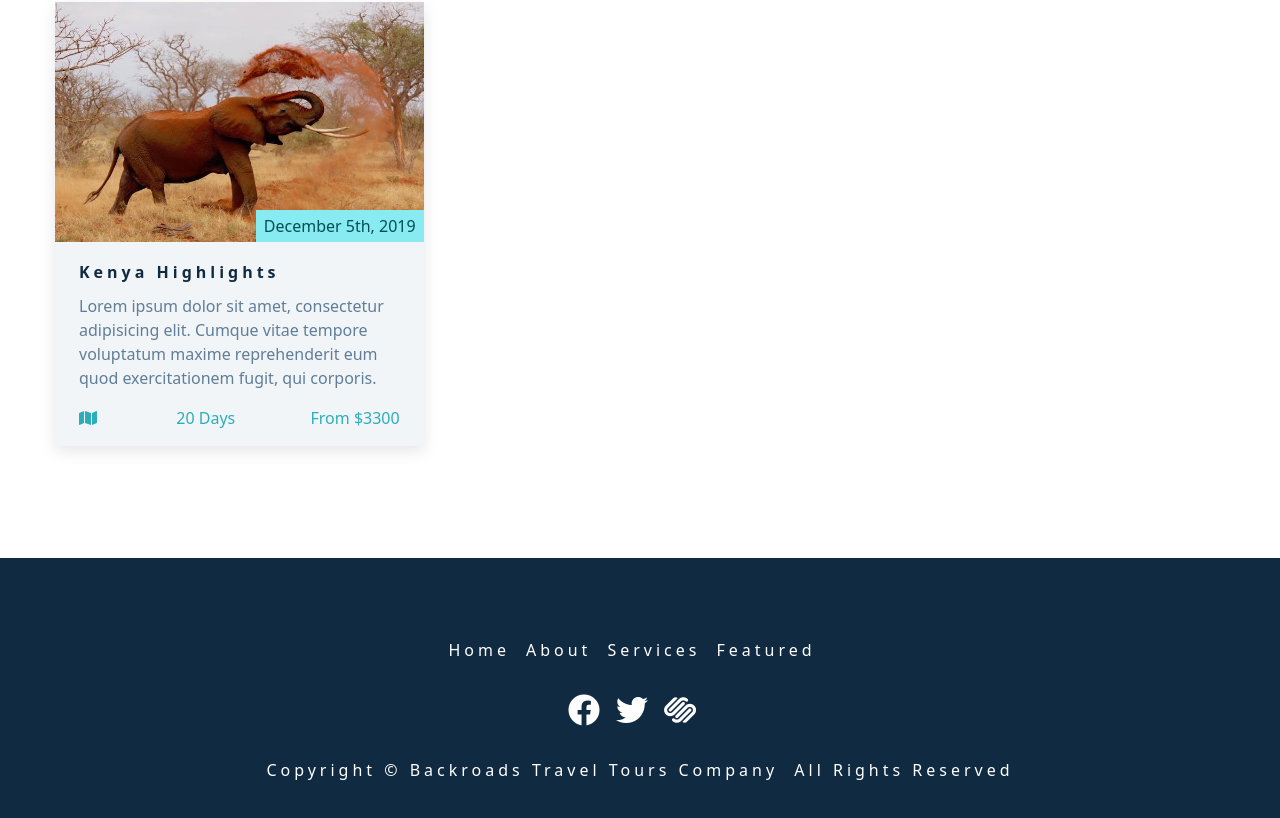
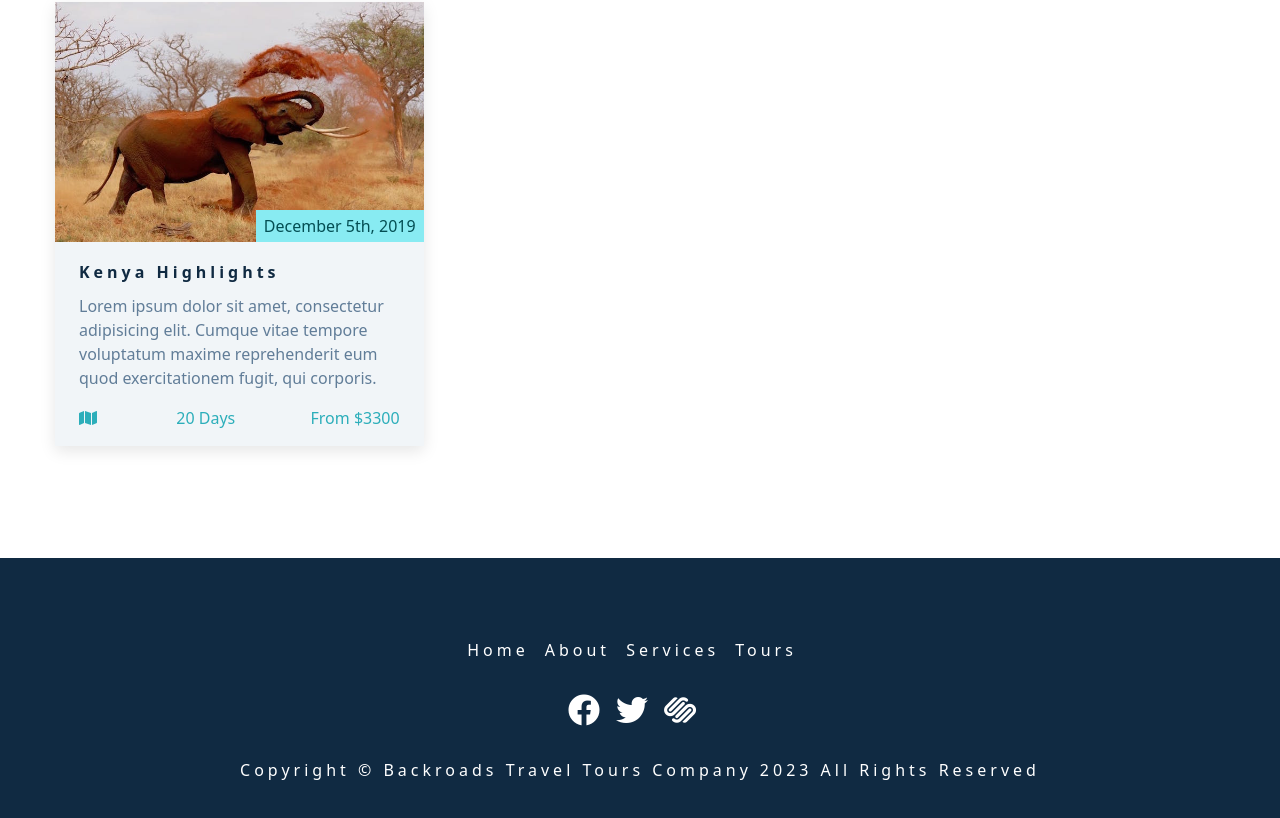
Before and after one commit to miawithcode/react-backroads, a React (Vite) app: page / in a window 1280 px wide. Shown: the part 2561-3379 px from the top of the page. Built offline with nearby package versions, Linux system fonts and the light colour scheme.

Commit message:
refector: footer

```diff
--- a/src/components/Footer.jsx
+++ b/src/components/Footer.jsx
@@ -1,62 +1,43 @@
+import { pageLinks, socialLinks } from '../data';
+
 function Footer() {
   return (
     <footer className="section footer">
       <ul className="footer-links">
-        <li>
-          <a href="#home" className="footer-link">
-            home
-          </a>
-        </li>
-        <li>
-          <a href="#about" className="footer-link">
-            about
-          </a>
-        </li>
-        <li>
-          <a href="#services" className="footer-link">
-            services
-          </a>
-        </li>
-        <li>
-          <a href="#featured" className="footer-link">
-            featured
-          </a>
-        </li>
+        {pageLinks.map((link) => {
+          const { id, href, text } = link;
+          return (
+            <li key={id}>
+              <a href={href} className="footer-link">
+                {text}
+              </a>
+            </li>
+          );
+        })}
       </ul>
+
       <ul className="footer-icons">
-        <li>
-          <a
-            href="https://www.twitter.com"
-            target="_blank"
-            className="footer-icon"
-          >
-            <i className="fab fa-facebook"></i>
-          </a>
-        </li>
-        <li>
-          <a
-            href="https://www.twitter.com"
-            target="_blank"
-            className="footer-icon"
-          >
-            <i className="fab fa-twitter"></i>
-          </a>
-        </li>
-        <li>
-          <a
-            href="https://www.twitter.com"
-            target="_blank"
-            className="footer-icon"
-          >
-            <i className="fab fa-squarespace"></i>
-          </a>
-        </li>
+        {socialLinks.map((link) => {
+          const { id, href, icon } = link;
+          return (
+            <li key={id}>
+              <a
+                href={href}
+                target="_blank"
+                rel="noreferrer"
+                className="footer-icon"
+              >
+                <i className={icon}></i>
+              </a>
+            </li>
+          );
+        })}
       </ul>
       <p className="copyright">
         copyright &copy; Backroads travel tours company
-        <span id="date"></span> all rights reserved
+        <span id="date">{new Date().getFullYear()}</span> all rights reserved
       </p>
     </footer>
   );
 }
-export default Footer
+export default Footer;
```
